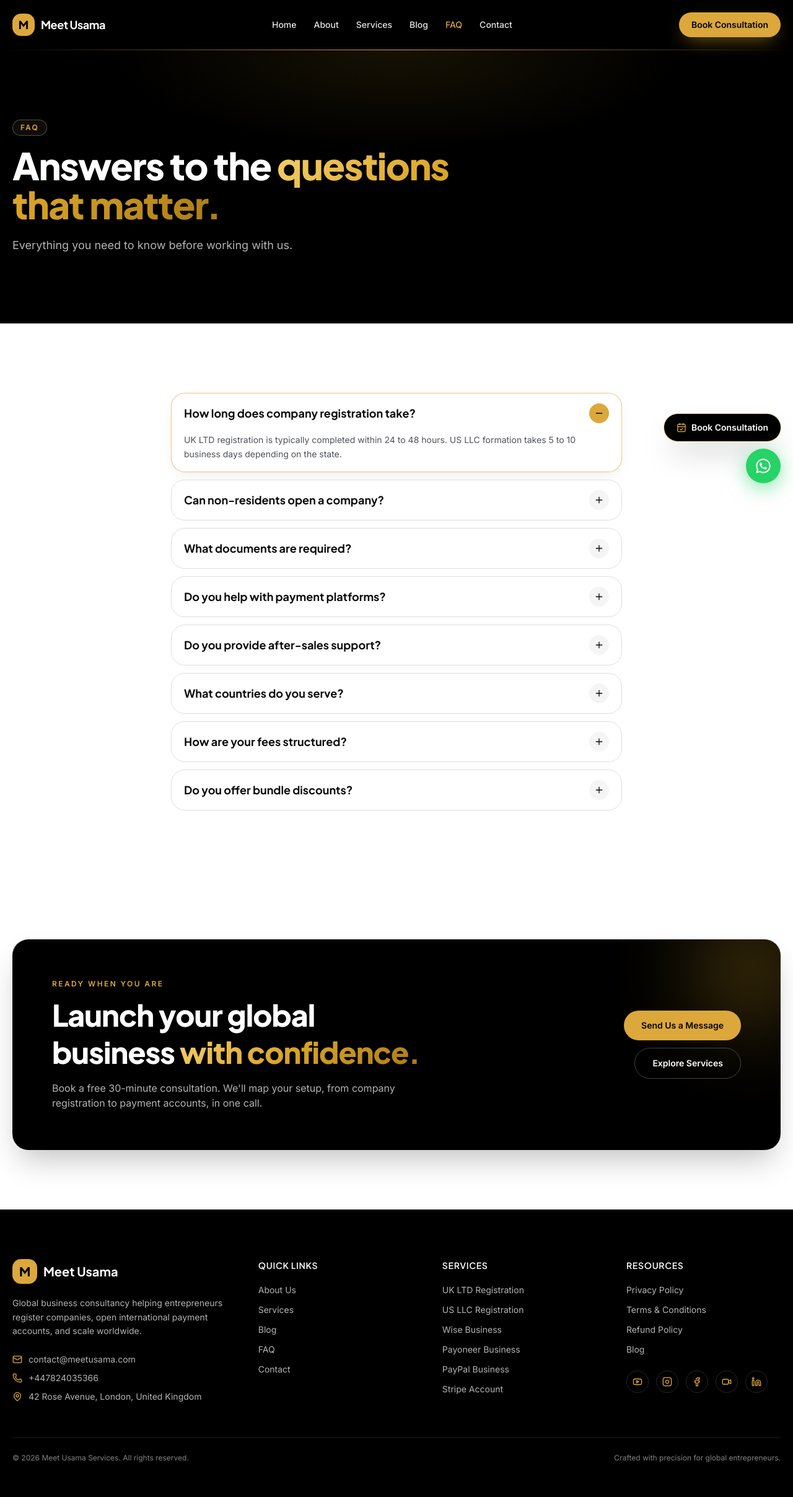
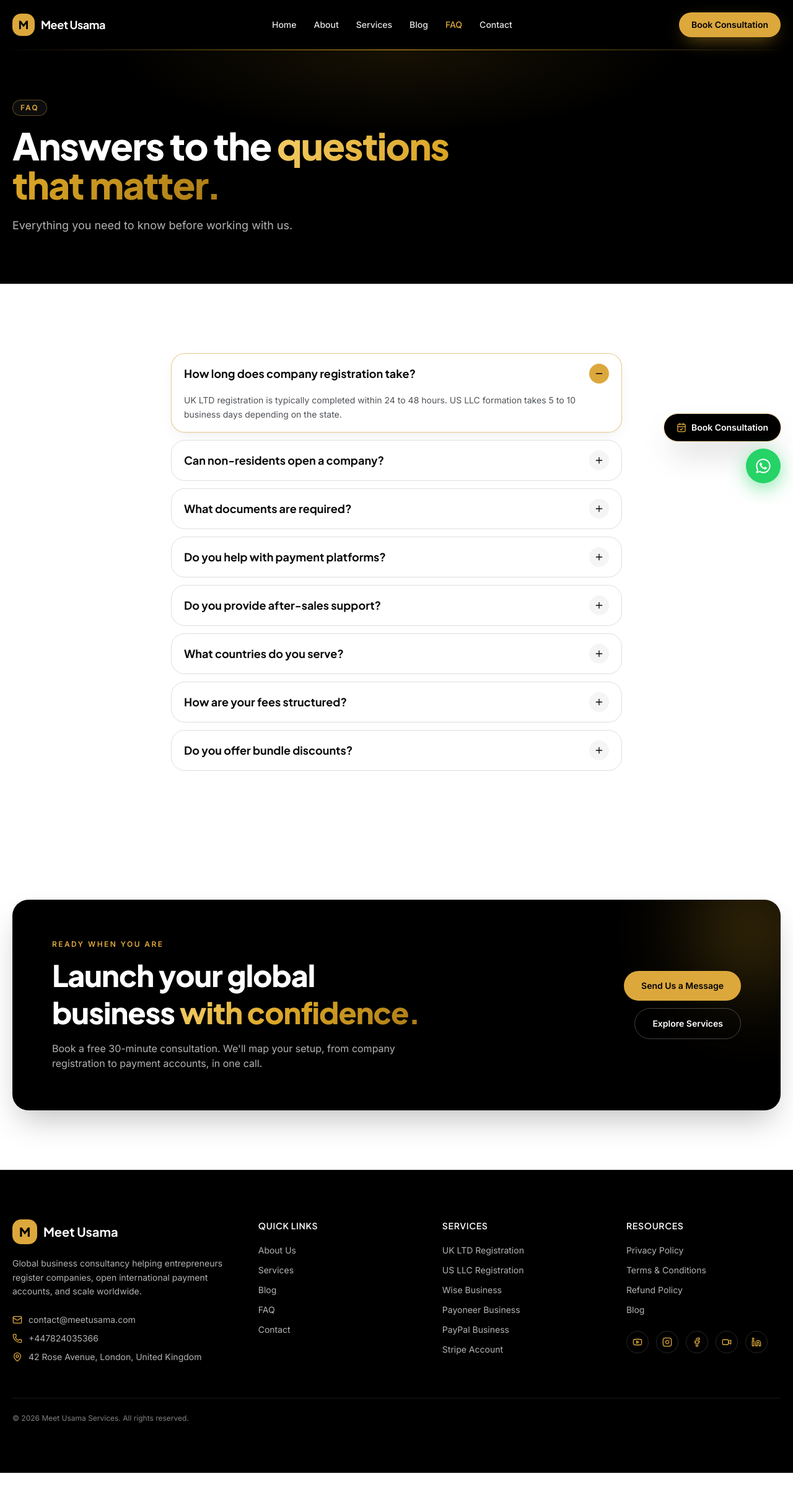
Before and after one commit to theusmandev/meetusamaservices, a React (Vite) app: page /faq in a window 1280 px wide. Shown: the top 2416 px of the page at 62% size. After the commit the page ends 2377 px from the top, so only its background shows below. Built offline with nearby package versions, Linux system fonts and the light colour scheme.

Commit message:
style(hero): align hero spacing on Services, Contact, and About pages with Blog/FAQ
Fixed excess vertical spacing in the hero section on ServicesPage, ContactPage, and AboutPage so it matches the spacing already correct on BlogPage and FAQPage.

```diff
--- a/src/components/page-hero.tsx
+++ b/src/components/page-hero.tsx
@@ -25,7 +25,7 @@ export function PageHero({
         className="pointer-events-none absolute inset-x-0 top-0 h-px"
         style={{ background: "linear-gradient(90deg, transparent, #DBA626, transparent)" }}
       />
-      <div className="container-luxe relative py-20 md:py-28">
+      <div className="container-luxe relative py-16 md:py-20">
         {eyebrow && (
           <p className="mb-4 inline-flex items-center gap-2 rounded-full border border-[color:var(--gold)]/40 bg-white/5 px-3 py-1 text-xs font-semibold uppercase tracking-[0.18em] text-[color:var(--gold)]">
             {eyebrow}
--- a/src/components/site-footer.tsx
+++ b/src/components/site-footer.tsx
@@ -124,7 +124,7 @@ export function SiteFooter() {
 
         <div className="mt-14 flex flex-col items-start justify-between gap-3 border-t border-white/10 pt-6 text-xs text-white/50 sm:flex-row sm:items-center">
           <p>© {new Date().getFullYear()} Meet Usama Services. All rights reserved.</p>
-          <p>Crafted with precision for global entrepreneurs.</p>
+          {/* <p>Crafted with precision for global entrepreneurs.</p> */}
         </div>
       </div>
     </footer>
```
